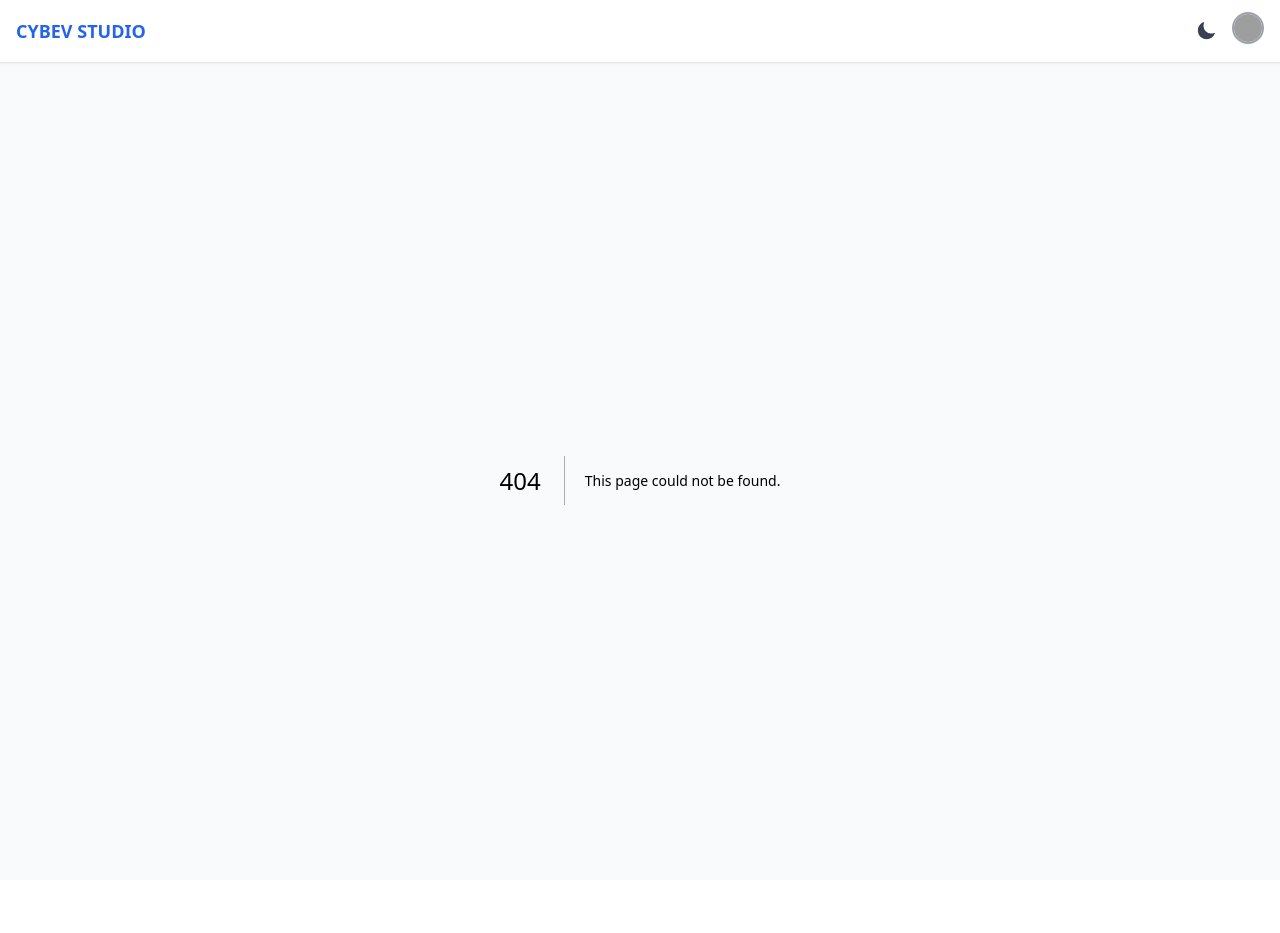
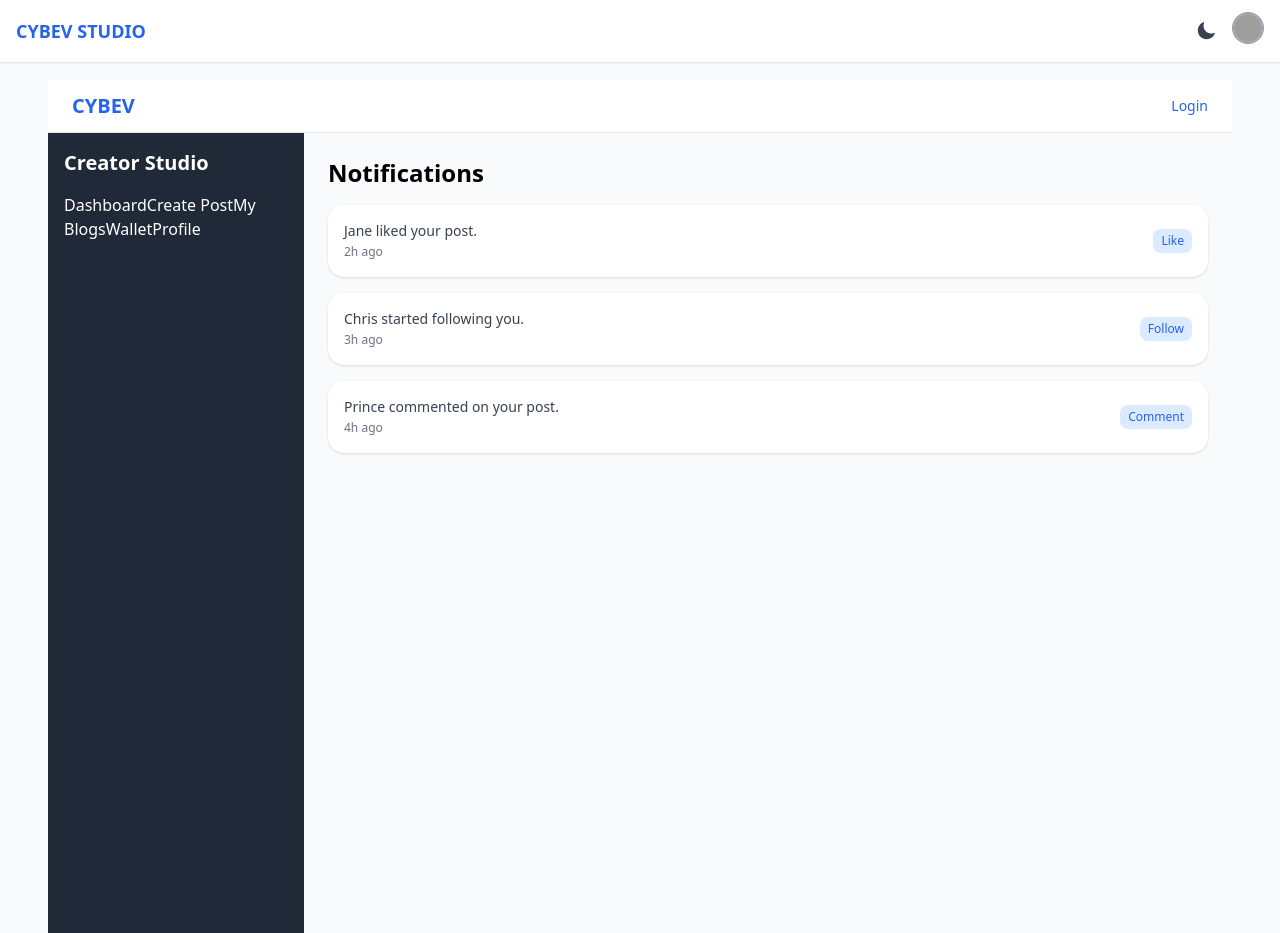
Before and after one commit to cybev1/cybev-frontend, a Next.js app: page /studio/notifications in a window 1280 px wide. Before the commit this address had no page. Before the commit the page ends 880 px from the top, so only its background shows below. Built offline with nearby package versions, Linux system fonts and the light colour scheme; no server answers; grey boxes are pictures that could not be loaded.

Commit message:
Add files via upload

```diff
--- /dev/null
+++ b/pages/studio/notifications.jsx
@@ -0,0 +1,10 @@
+import DashboardLayout from '@/components/DashboardLayout';
+import NotificationPanel from '@/components/NotificationPanel';
+
+export default function NotificationsPage() {
+  return (
+    <DashboardLayout title="Notifications">
+      <NotificationPanel />
+    </DashboardLayout>
+  );
+}
```
